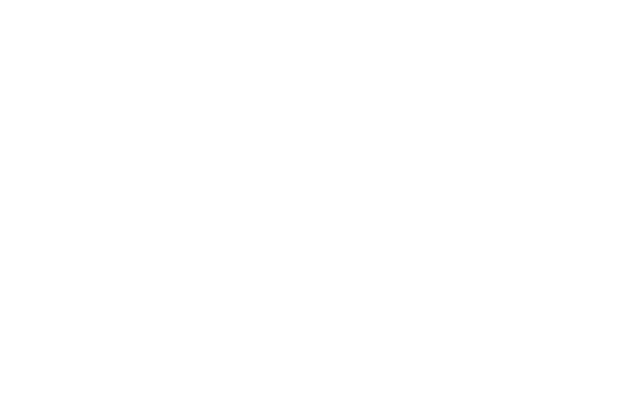
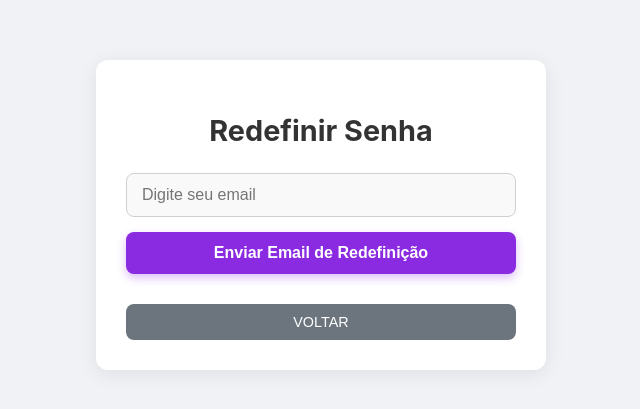
Before and after one commit to Andresavieira28/instafriends, a React (Create React App) app: page /instafriends/Password in a window 1280 px wide. Before the commit this address had no page. Shown: the part 205-614 px from the top of the page, without its empty margins (319-959 px from the left). Built offline with nearby package versions, Linux system fonts and the light colour scheme.

Commit message:
componente reset de senha

```diff
--- a/src/App.js
+++ b/src/App.js
@@ -3,6 +3,9 @@
 import Timeline from './componentes/timeline/timeline';
 import Profile from './componentes/profile/profile';
 import About from './componentes/about/about';
+import Password from './componentes/password/password';
+
+
 function App() {
   return (
     <Router basename="/instafriends">
@@ -11,6 +14,7 @@
         <Route path="/timeline" element={<Timeline />} />
         <Route path="/profile" element={<Profile />} />
         <Route path="/about" element={<About/>} />
+        <Route path="/Password" element={<Password />} />
       </Routes>
     </Router>
   );
--- a/src/componentes/form/form.css
+++ b/src/componentes/form/form.css
@@ -169,3 +169,21 @@
 button.bg-red-500:hover {
   background-color: #c1351d;
 }
+
+.botao-esqueci-senha {
+  background: transparent !important;
+  color: grey !important;
+  font-size: 14px;
+  border: none;
+  padding: 0;
+  margin-top: 4px;
+  text-decoration: underline;
+  cursor: pointer;
+  width: auto;
+  display: inline;
+}
+
+.botao-esqueci-senha:hover {
+  color: #555 !important;
+  text-decoration: none;
+}
--- a/src/componentes/form/form.js
+++ b/src/componentes/form/form.js
@@ -93,6 +93,16 @@
             onChange={(e) => setPassword(e.target.value)}
             required
           />
+          <div className="btn-link-gray">
+            <button
+              type="button"
+              className="botao-esqueci-senha"
+              onClick={() => navigate('/Password')}
+            >
+              Esqueci minha senha
+            </button>
+
+          </div>
           <button
             type="submit"
             className="w-full bg-blue-500 text-white p-2 rounded hover:bg-blue-600 disabled:opacity-50"
--- /dev/null
+++ b/src/componentes/password/password.css
@@ -0,0 +1,124 @@
+html, body, #root {
+  margin: 0;
+  padding: 0;
+  width: 100%;
+  min-height: 100vh;
+  overflow-x: hidden;
+  box-sizing: border-box;
+}
+
+.layout-reset {
+  display: flex;
+  flex-direction: column; /* Para empilhar Menu/Rodapé se existirem, ou apenas para centralizar o card */
+  align-items: center;   /* Centraliza horizontalmente o item dentro do flex container */
+  justify-content: center; /* Centraliza verticalmente o item dentro do flex container */
+  min-height: 100vh;
+  background-color: #f0f2f5; /* Mesma cor de fundo da timeline */
+  font-family: 'Inter', sans-serif; /* Mesma fonte da timeline */
+  color: #333;
+  padding: 20px; /* Adiciona um padding geral para evitar que o card cole nas bordas */
+}
+
+.reset-password-card {
+  background-color: #ffffff; /* Fundo branco para o card */
+  border-radius: 12px; /* Cantos arredondados, como os posts */
+  box-shadow: 0 4px 20px rgba(0, 0, 0, 0.08); /* Sombra suave */
+  padding: 30px; /* Espaçamento interno */
+  width: 100%;
+  max-width: 450px; /* Largura máxima para o card, para não esticar demais em telas grandes */
+  text-align: center; /* Centraliza o texto e o formulário */
+  margin: auto; /* Garante centralização caso o flexbox não seja suficiente (ex: em IE) */
+  box-sizing: border-box; /* Inclui padding e border na largura */
+}
+
+.reset-password-title {
+  color: #333;
+  font-size: 1.8em;
+  margin-bottom: 25px;
+  font-weight: 700;
+}
+
+.reset-password-form {
+  display: flex;
+  flex-direction: column; /* Input e botão um em cima do outro */
+  gap: 15px; /* Espaçamento entre os elementos do formulário */
+  margin-bottom: 20px;
+}
+
+.reset-password-input {
+  padding: 12px 15px;
+  border: 1px solid #d0d0d0;
+  border-radius: 8px; /* Cantos arredondados para o input */
+  font-size: 1rem;
+  width: 100%; /* Ocupa a largura total do formulário */
+  box-sizing: border-box; /* Inclui padding na largura */
+  transition: border-color 0.3s ease, box-shadow 0.3s ease;
+}
+
+.reset-password-input:focus {
+  outline: none;
+  border-color: #6a4c93; /* Cor de foco roxa */
+  box-shadow: 0 0 0 3px rgba(106, 76, 147, 0.2);
+}
+
+.reset-password-button {
+  padding: 12px 25px;
+  background-color: #8a2be2; /* Cor vibrante roxa, como o botão de publicar */
+  color: white;
+  border: none;
+  border-radius: 8px;
+  cursor: pointer;
+  font-size: 1rem;
+  font-weight: 600;
+  transition: background-color 0.3s ease, transform 0.2s ease, box-shadow 0.3s ease;
+  box-shadow: 0 4px 10px rgba(138, 43, 226, 0.3);
+  width: 100%; /* Ocupa a largura total do formulário */
+}
+
+.reset-password-button:hover {
+  background-color: #6a1ac1;
+  transform: translateY(-2px);
+}
+
+.reset-password-button:active {
+  transform: translateY(0);
+  box-shadow: 0 2px 5px rgba(138, 43, 226, 0.3);
+}
+
+.message {
+  font-size: 0.95em;
+  color: #555;
+  margin-top: 15px;
+  margin-bottom: 20px;
+}
+
+.reset-password-back-button {
+  background-color: #6c757d; /* Cor cinza para o botão de sair */
+  color: white;
+  padding: 10px 20px;
+  border: none;
+  border-radius: 8px;
+  cursor: pointer;
+  font-size: 0.9em;
+  font-weight: 500;
+  transition: background-color 0.3s ease, transform 0.2s ease;
+  margin-top: 10px; /* Espaço acima do botão */
+}
+
+.reset-password-back-button:hover {
+  background-color: #5a6268;
+  transform: translateY(-1px);
+}
+
+/* Responsividade */
+@media (max-width: 600px) {
+  .reset-password-card {
+    padding: 20px;
+    margin: 15px; /* Ajusta a margem em telas menores para não colar muito nas bordas */
+  }
+
+  .reset-password-title {
+    font-size: 1.5em;
+    margin-bottom: 20px;
+  }
+}
--- /dev/null
+++ b/src/componentes/password/password.js
@@ -0,0 +1,51 @@
+import './password.css';
+import { useState } from 'react';
+import { getAuth, sendPasswordResetEmail } from 'firebase/auth';
+import { useNavigate } from 'react-router-dom';
+
+const Password = () => {
+  const [email, setEmail] = useState('');
+  const [message, setMessage] = useState('');
+  const navigate = useNavigate();
+
+  const handleResetPassword = async (e) => {
+    e.preventDefault();
+
+    const auth = getAuth();
+    try {
+      await sendPasswordResetEmail(auth, email);
+      setMessage('Email de redefinição de senha enviado com sucesso.');
+    } catch (error) {
+      setMessage(`Erro ao enviar o email: ${error.message}`);
+    }
+  };
+
+  return (
+    // app-layout para a página inteira, seguindo o padrão
+    <div className="layout-reset">
+      {/* O container centralizado para o formulário de redefinição */}
+      <div className="reset-password-card">
+        <h2 className="reset-password-title">Redefinir Senha</h2>
+        <form onSubmit={handleResetPassword} className="reset-password-form">
+          <input
+            type="email"
+            placeholder="Digite seu email"
+            value={email}
+            onChange={(e) => setEmail(e.target.value)}
+            required
+            className="reset-password-input"
+          />
+          <button type="submit" className="reset-password-button"> {/* Nova classe para o botão */}
+            Enviar Email de Redefinição
+          </button>
+        </form>
+        {message && <p className="message">{message}</p>}
+        <button onClick={() => navigate("/")} className="reset-password-back-button"> {/* Nova classe para o botão SAIR */}
+          VOLTAR
+        </button>
+      </div>
+    </div>
+  );
+};
+
+export default Password;
```
